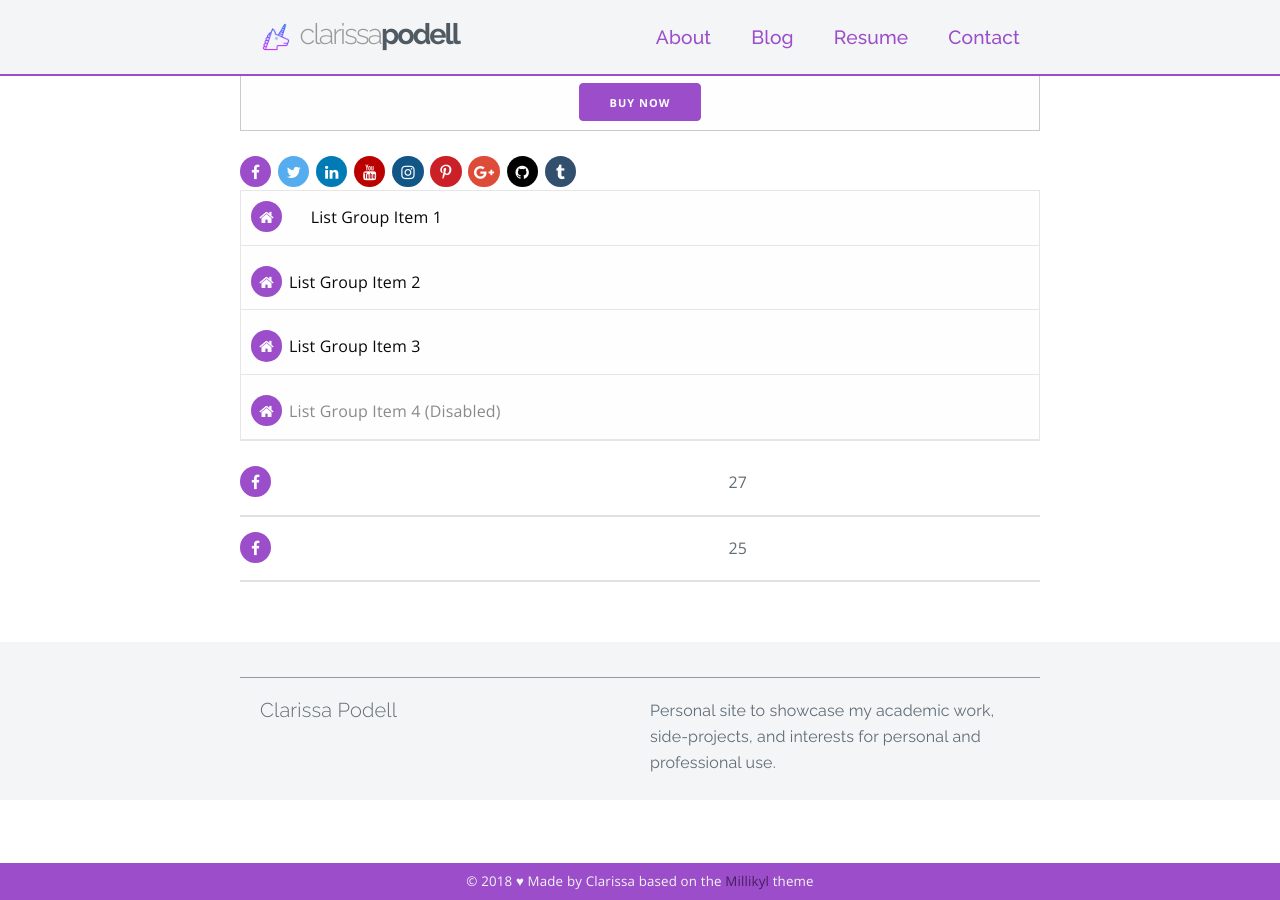
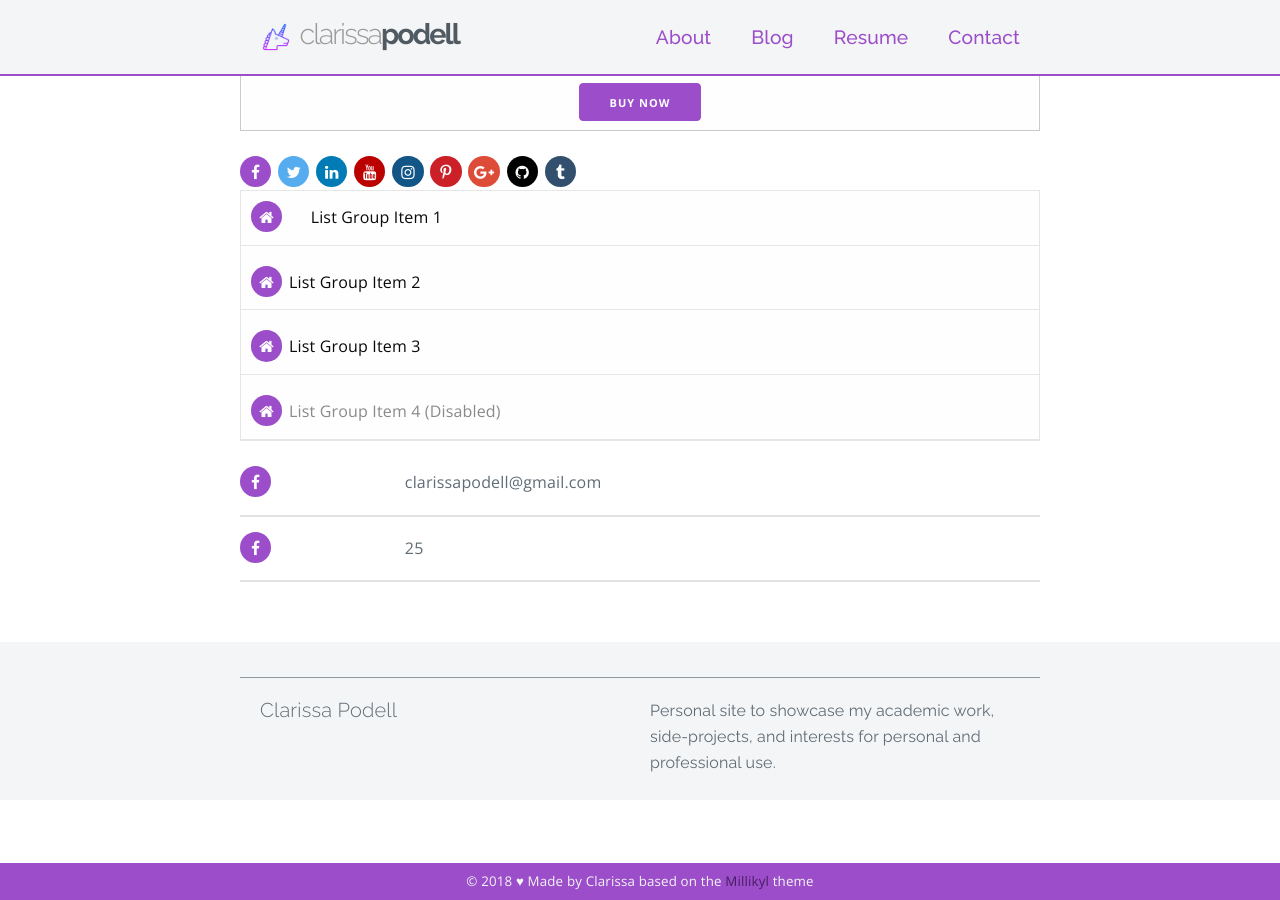
Before and after one commit to c1arissa/c1arissa.github.io, a Jekyll site: the page built from contact.md, in a window 1280 px wide and 900 px high, scrolled down 911 px. Built offline with Jekyll 4.4.1, drawn with Linux system fonts in a browser that asks for light colours; nearby versions of some CDN libraries; a style sheet for code colours, icons or effects is not loaded.

Commit message:
Update contact.md

```diff
--- a/contact.md
+++ b/contact.md
@@ -279,7 +279,7 @@ permalink: /contact/
   <tbody>
     <tr>
       <td><i class="fa fa-facebook social-button"></i></td>
-      <td>27</td>
+      <td>{{ site.email }}</td>
     </tr>
     <tr>
       <td><i class="fa fa-facebook social-button"></i></td>
```
